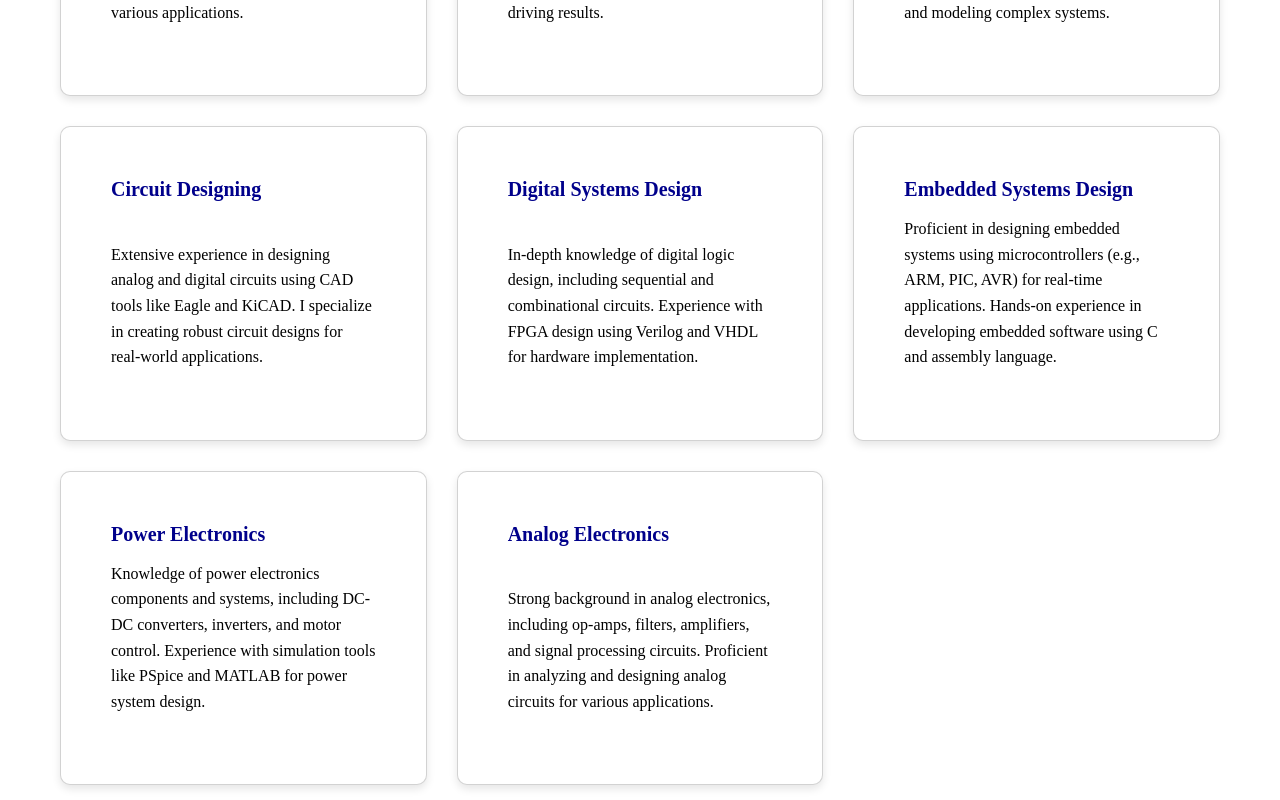
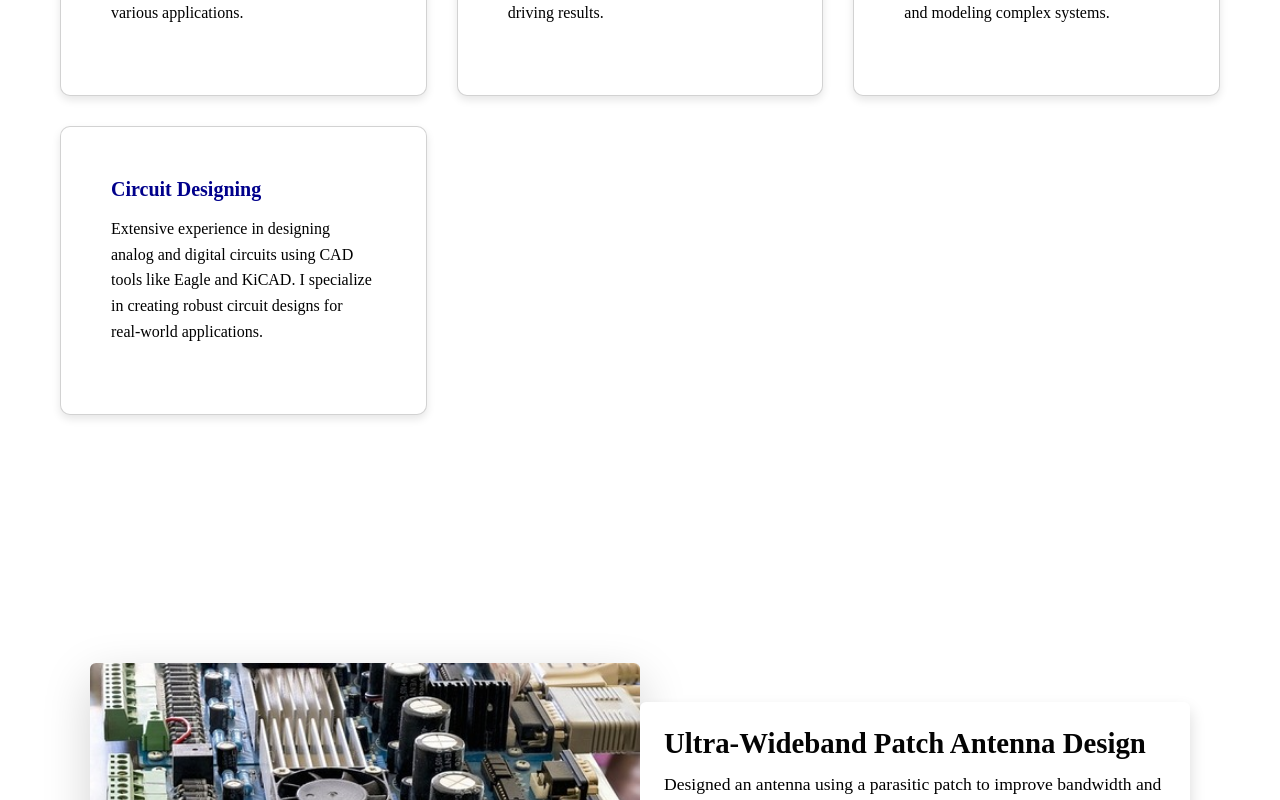
Before and after one commit to Akash140605/Lalitgangwar, a React (Create React App) app: page / in a window 1280 px wide. Shown: the part 2140-2940 px from the top of the page. Built offline with nearby package versions, Linux system fonts and the light colour scheme.

Commit message:
Update Skill.js

```diff
--- a/src/components/Skill.js
+++ b/src/components/Skill.js
@@ -77,45 +77,6 @@ const Skill = () => {
             </div>
           </div>
 
-          {/* Skill Card 5 */}
-          <div className="card skill-card">
-            <div className="card-body">
-              <h3 className="card-title">Digital Systems Design</h3>
-              <p className="card-description">
-                In-depth knowledge of digital logic design, including sequential and combinational circuits. Experience with FPGA design using Verilog and VHDL for hardware implementation.
-              </p>
-            </div>
-          </div>
-
-          {/* Skill Card 6 */}
-          <div className="card skill-card">
-            <div className="card-body">
-              <h3 className="card-title">Embedded Systems Design</h3>
-              <p className="card-description">
-                Proficient in designing embedded systems using microcontrollers (e.g., ARM, PIC, AVR) for real-time applications. Hands-on experience in developing embedded software using C and assembly language.
-              </p>
-            </div>
-          </div>
-
-          {/* Skill Card 7 */}
-          <div className="card skill-card">
-            <div className="card-body">
-              <h3 className="card-title">Power Electronics</h3>
-              <p className="card-description">
-                Knowledge of power electronics components and systems, including DC-DC converters, inverters, and motor control. Experience with simulation tools like PSpice and MATLAB for power system design.
-              </p>
-            </div>
-          </div>
-
-          {/* Skill Card 8 */}
-          <div className="card skill-card">
-            <div className="card-body">
-              <h3 className="card-title">Analog Electronics</h3>
-              <p className="card-description">
-                Strong background in analog electronics, including op-amps, filters, amplifiers, and signal processing circuits. Proficient in analyzing and designing analog circuits for various applications.
-              </p>
-            </div>
-          </div>
         </div>
       </div>
     </section>
```
